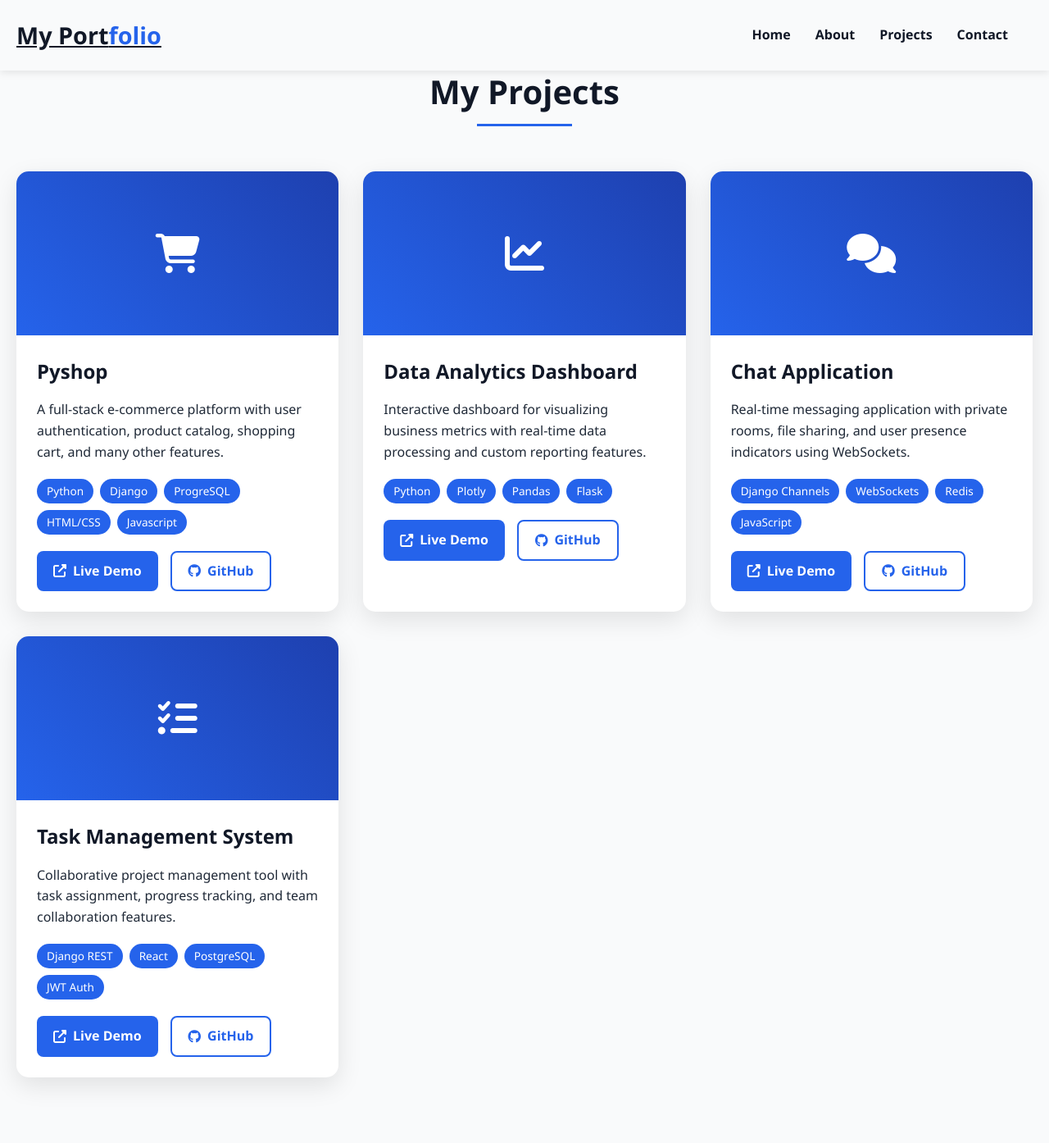
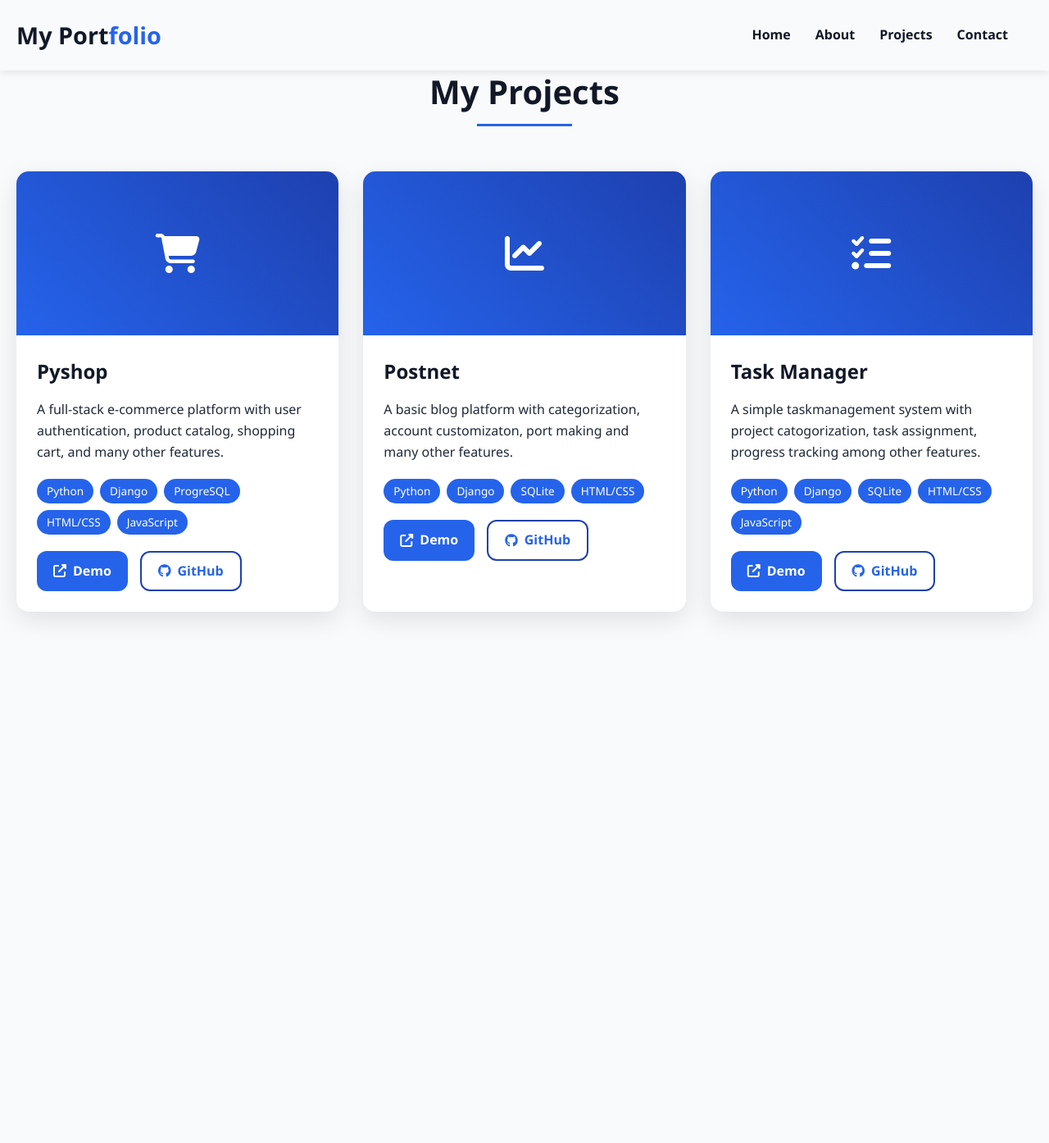
Before and after one commit to Adelodunpeter25/portfolio, a Django app: page /projects/ in a window 1280 px wide. Shown: the whole page at 82% size. After the commit the page ends 756 px from the top, so only its background shows below. Run offline with Django 5.2, Linux system fonts and the light colour scheme.

Commit message:
edited the frontend

```diff
--- a/portfolio/portfolio_app/static/css/styles.css
+++ b/portfolio/portfolio_app/static/css/styles.css
@@ -6,19 +6,19 @@
 }
 
 :root {
-    --primary-color: #2563eb;
-    --secondary-color: #1e40af;
+    --primary-color: #1f35d8;
+    --secondary-color: #0e2f9b;
     --text-color: #000000;
     --light-color: #f9fafb;
-    --dark-color: #111827;
+    --dark-color: #000000;
     --transition: all 0.3s ease;
 }
 
 [data-theme="dark"] {
-    --primary-color: #3b82f6;
-    --secondary-color: #2563eb;
+    --primary-color: #164acf;
+    --secondary-color: #1c2ca3;
     --text-color: #e5e7eb;
-    --light-color: #1f2937;
+    --light-color: #0f1215;
     --dark-color: #f9fafb;
 }
 
@@ -32,7 +32,7 @@ body {
 
 /* ========== Container ========== */
 .container {
-    max-width: 1200px;
+    max-width: 1300px;
     margin: 0 auto;
     padding: 0 20px;
 }
@@ -49,7 +49,7 @@ header {
 }
 
 [data-theme="dark"] header {
-    box-shadow: 0 2px 10px rgba(255, 255, 255, 0.1);
+    box-shadow: 0 2px 10px rgba(198, 190, 190, 0.1);
 }
 
 .header-inner {
@@ -62,7 +62,7 @@ header {
 .logo {
     font-size: 1.8rem;
     font-weight: 700;
-    color: var(--dark-color);
+    color: black;
 }
 
 .logo span {
--- a/portfolio/portfolio_app/templates/about.html
+++ b/portfolio/portfolio_app/templates/about.html
@@ -57,16 +57,16 @@
         border-radius: 50%;
         object-fit: cover;
         box-shadow: 0 20px 40px rgba(0, 0, 0, 0.1);
-        border: 5px solid var(--primary-color);
+        border: 3px solid var(--primary-color);
     }
 
     .skills {
-        margin-top: 40px;
+        margin-top: 90px;
         text-transform: capitalize;
     }
 
     .skills h4 {
-        font-size: 1.5rem;
+        font-size: 1.8rem;
         color: var(--dark-color);
         margin-bottom: 20px;
     }
--- a/portfolio/portfolio_app/templates/base.html
+++ b/portfolio/portfolio_app/templates/base.html
@@ -52,6 +52,10 @@
         header {
             background-color: var(--light-color);
             box-shadow: 0 2px 10px rgba(0, 0, 0, 0.1);
+        }
+
+        .header-inner a {
+            text-decoration: none;
         }
 
         [data-theme="dark"] header {
--- a/portfolio/portfolio_app/templates/landing.html
+++ b/portfolio/portfolio_app/templates/landing.html
@@ -192,7 +192,7 @@
             max-width: 480px;
             border-radius: 20px;
             box-shadow: 0 10px 30px rgba(0, 0, 0, 0.2);
-            border: 5px solid var(--primary-color);
+            border: 3px solid var(--primary-color);
         }
 
         .btn {
@@ -226,7 +226,7 @@
             box-shadow: 0 5px 15px rgba(0, 0, 0, 0.1);
             transition: var(--transition);
             color: var(--dark-color);
-            border: 2px solid var(--primary-color);
+            border: 1.5px solid var(--secondary-color);
         }
 
         [data-theme="dark"] .social-links a {
@@ -234,7 +234,7 @@
         }
 
         .social-links a:hover {
-            background-color: var(--primary-color);
+            background-color: #000000;
             color: white;
             transform: translateY(-5px);
         }
--- a/portfolio/portfolio_app/templates/projects.html
+++ b/portfolio/portfolio_app/templates/projects.html
@@ -94,7 +94,7 @@
         gap: 8px;
         padding: 10px 20px;
         text-decoration: none;
-        border-radius: 8px;
+        border-radius: 12px;
         font-weight: 600;
         transition: var(--transition);
     }
@@ -105,7 +105,7 @@
     }
 
     .project-link.secondary {
-        border: 2px solid var(--primary-color);
+        border: 2.5px solid var(--secondary-color);
         color: var(--primary-color);
     }
 
@@ -118,7 +118,7 @@
     }
 
     .project-link.secondary:hover {
-        background-color: var(--primary-color);
+        background-color: black;
         color: white;
     }
 
@@ -179,12 +179,12 @@
                         <span class="tech-tag">Django</span>
                         <span class="tech-tag">ProgreSQL</span>
                         <span class="tech-tag">HTML/CSS</span>
-                        <span class="tech-tag">Javascript</span>
+                        <span class="tech-tag">JavaScript</span>
                     </div>
                     <div class="project-links">
                         <a href="http://pyshop1.onrender.com" class="project-link primary">
                             <i class="fas fa-external-link-alt"></i>
-                            Live Demo
+                            Demo
                         </a>
                         <a href="https://github.com/Adelodunpeter25" class="project-link secondary">
                             <i class="fab fa-github"></i>
@@ -199,44 +199,18 @@
                     <i class="fas fa-chart-line"></i>
                 </div>
                 <div class="project-content">
-                    <h3>Data Analytics Dashboard</h3>
-                    <p>Interactive dashboard for visualizing business metrics with real-time data processing and custom reporting features.</p>
+                    <h3>Postnet</h3>
+                    <p>A basic blog platform with categorization, account customizaton, port making and many other features.</p>
                     <div class="project-tech">
                         <span class="tech-tag">Python</span>
-                        <span class="tech-tag">Plotly</span>
-                        <span class="tech-tag">Pandas</span>
-                        <span class="tech-tag">Flask</span>
+                        <span class="tech-tag">Django</span>
+                        <span class="tech-tag">SQLite</span>
+                        <span class="tech-tag">HTML/CSS</span>
                     </div>
                     <div class="project-links">
                         <a href="#" class="project-link primary">
                             <i class="fas fa-external-link-alt"></i>
-                            Live Demo
-                        </a>
-                        <a href="#" class="project-link secondary">
-                            <i class="fab fa-github"></i>
-                            GitHub
-                        </a>
-                    </div>
-                </div>
-            </div>
-
-            <div class="project-card">
-                <div class="project-image">
-                    <i class="fas fa-comments"></i>
-                </div>
-                <div class="project-content">
-                    <h3>Chat Application</h3>
-                    <p>Real-time messaging application with private rooms, file sharing, and user presence indicators using WebSockets.</p>
-                    <div class="project-tech">
-                        <span class="tech-tag">Django Channels</span>
-                        <span class="tech-tag">WebSockets</span>
-                        <span class="tech-tag">Redis</span>
-                        <span class="tech-tag">JavaScript</span>
-                    </div>
-                    <div class="project-links">
-                        <a href="#" class="project-link primary">
-                            <i class="fas fa-external-link-alt"></i>
-                            Live Demo
+                            Demo
                         </a>
                         <a href="#" class="project-link secondary">
                             <i class="fab fa-github"></i>
@@ -251,18 +225,19 @@
                     <i class="fas fa-tasks"></i>
                 </div>
                 <div class="project-content">
-                    <h3>Task Management System</h3>
-                    <p>Collaborative project management tool with task assignment, progress tracking, and team collaboration features.</p>
+                    <h3>Task Manager</h3>
+                    <p>A simple taskmanagement system with project catogorization, task assignment, progress tracking among other features.</p>
                     <div class="project-tech">
-                        <span class="tech-tag">Django REST</span>
-                        <span class="tech-tag">React</span>
-                        <span class="tech-tag">PostgreSQL</span>
-                        <span class="tech-tag">JWT Auth</span>
+                        <span class="tech-tag">Python</span>
+                        <span class="tech-tag">Django</span>
+                        <span class="tech-tag">SQLite</span>
+                        <span class="tech-tag">HTML/CSS</span>
+                        <span class="tech-tag">JavaScript</span>
                     </div>
                     <div class="project-links">
                         <a href="#" class="project-link primary">
                             <i class="fas fa-external-link-alt"></i>
-                            Live Demo
+                            Demo
                         </a>
                         <a href="#" class="project-link secondary">
                             <i class="fab fa-github"></i>
--- a/portfolio/portfolio_app/views.py
+++ b/portfolio/portfolio_app/views.py
@@ -16,14 +16,4 @@ def contact(request):
     return render(request, 'contact.html', {'title': 'My Portfolio - Contact'})
 
 def form_submission(request):
-    if request.method == 'POST':
-        name = request.POST.get('name')
-        email = request.POST.get('email')
-        message = request.POST.get('message')
-
-        if name and email and message:
-            return HttpResponse("Thank you! Your message has been sent.")
-        else:
-            return HttpResponse("Please fill out all fields.", status=400)
-
     return render(request, 'form_submission.html', {'title': 'My Portfolio - Form Submission'})
```
Also changed, not shown: portfolio/portfolio_app/templates/form_submission.html (+39 -27 lines).
